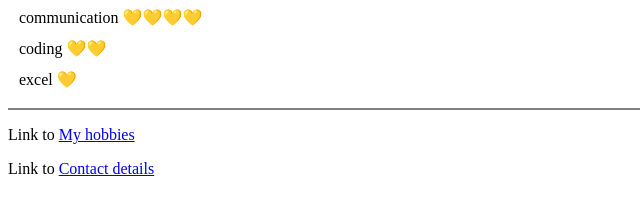
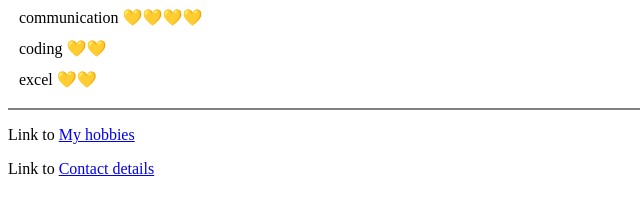
Before and after one commit to Hameyy/cv, a plain HTML site: page index.html in a window 1280 px wide. Shown: the part 598-797 px from the top of the page, 0-640 px from the left. Drawn offline with Linux system fonts and the light colour scheme.

Commit message:
Update index.html

```diff
--- a/index.html
+++ b/index.html
@@ -72,7 +72,7 @@
     </tr>
 
     <tr>
-     <td>excel 💛</td>
+     <td>excel  💛💛</td>
     </tr>
 
 </table>
```
